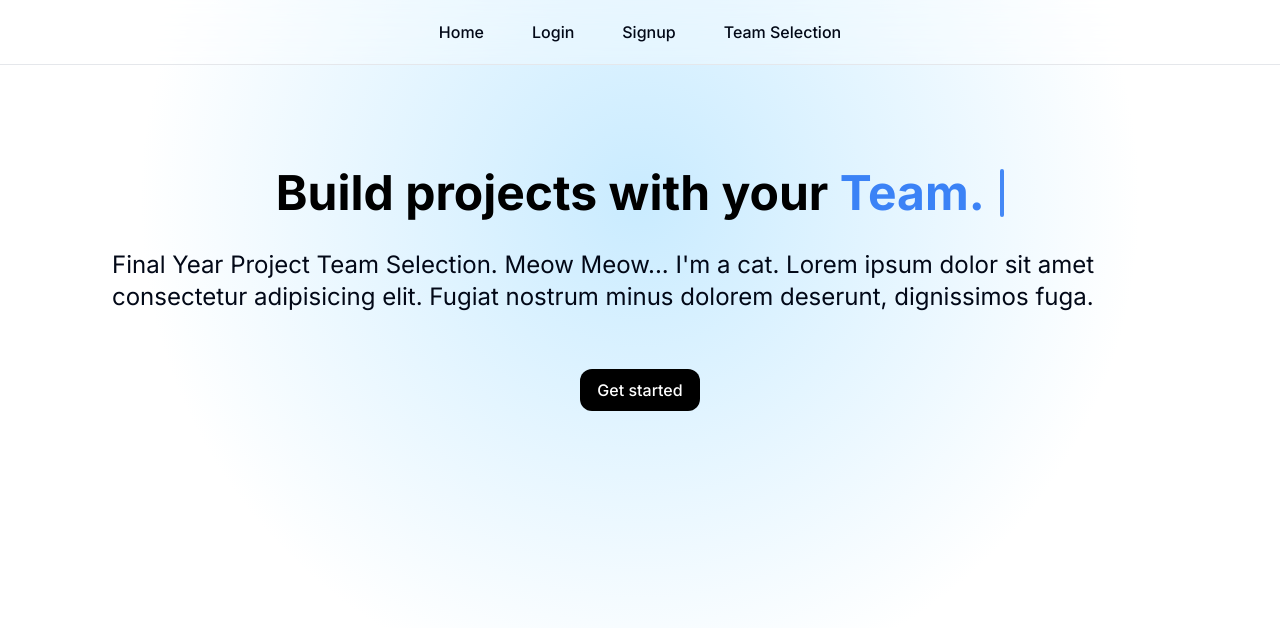
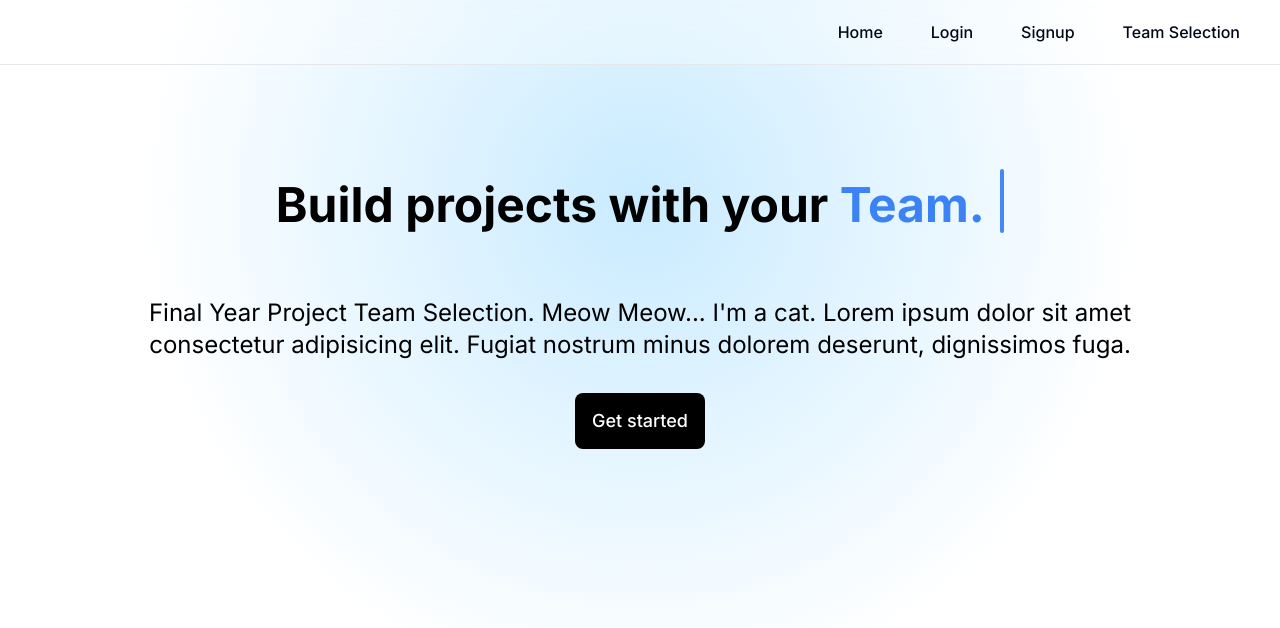
Before and after one commit to vedantkesharia/fyp-team-selection-website, a Next.js app: page / in a window 1280 px wide. Shown: the top 628 px of the page. Built offline with nearby package versions, Linux system fonts and the light colour scheme.

Commit message:
commit2 7th july

```diff
--- a/package.json
+++ b/package.json
@@ -27,6 +27,7 @@
     "next-themes": "^0.3.0",
     "react": "^18",
     "react-dom": "^18",
+    "react-intersection-observer": "^9.10.3",
     "sonner": "^1.4.41",
     "tailwind-merge": "^2.3.0",
     "tailwindcss-animate": "^1.0.7"
--- a/src/app/page.js
+++ b/src/app/page.js
@@ -1,40 +1,33 @@
-"use client"
-import React from 'react'
+"use client";
+import React from 'react';
 import { useRouter } from "next/navigation";
 import { TypewriterEffectSmooth } from "../components/components/typewriter-effect";
 import { Button } from '@/components/ui/button';
+
 export default function Main() {
   const router = useRouter();
+
   const handleLogin = () => {
     router.push("/login");
   };
+
   const words = [
-    {
-      text: "Build",
-    },
-    {
-      text: "projects",
-    },
-    {
-        text: "with",
-    },
-    {
-      text: "your",
-    },
-    {
-      text: "Team.",
-      className: "text-blue-500 dark:text-blue-500",
-    },
+    { text: "Build" },
+    { text: "projects" },
+    { text: "with" },
+    { text: "your" },
+    { text: "Team.", className: "text-blue-500 dark:text-blue-500" },
   ];
+
   return (
-        <div className="flex flex-col items-center justify-start h-[40rem] pt-20">
+    <div className="flex flex-col items-center justify-start h-screen pt-44 md:pt-20 px-4 sm:px-8 md:px-12 lg:px-20 ">
       <TypewriterEffectSmooth words={words} />
-          <div className="flex flex-col md:flex-row space-y-4 md:space-y-0 space-x-0 md:space-x-4">
-            <div className='flex-col flex items-center'>
-              <p className="text-2xl text-black-600 dark:text-neutral-200 pl-28 pr-28 pb-14">
+      <div className="flex flex-col md:flex-row space-y-4 md:space-y-0 space-x-0 md:space-x-4 mt-8 md:mt-6">
+        <div className='flex flex-col items-center '>
+          <p className="text-lg md:text-xl lg:text-2xl text-black dark:text-white text-center ">
             Final Year Project Team Selection. Meow Meow... I'm a cat. Lorem ipsum dolor sit amet consectetur adipisicing elit. Fugiat nostrum minus dolorem deserunt, dignissimos fuga.
           </p>
-              <Button className="flex justify-center w-50 h-15 rounded-xl bg-black border dark:border-white border-transparent text-white text-md" onClick={handleLogin}>
+          <Button className="mt-10 md:mt-8 w-full md:w-auto h-12 md:h-14 rounded-lg bg-black border dark:border-white border-transparent text-white text-md md:text-lg" onClick={handleLogin}>
             Get started
           </Button>
         </div>
@@ -42,4 +35,52 @@ export default function Main() {
     </div>
   );
 }
+
+
+
+
+// "use client"
+// import React from 'react'
+// import { useRouter } from "next/navigation";
+// import { TypewriterEffectSmooth } from "../components/components/typewriter-effect";
+// import { Button } from '@/components/ui/button';
+// export default function Main() {
+//     const router = useRouter();
+//     const handleLogin = () => {
+//         router.push("/login");
+//     };
+//   const words = [
+//     {
+//       text: "Build",
+//     },
+//     {
+//       text: "projects",
+//     },
+//     {
+//         text: "with",
+//     },
+//     {
+//       text: "your",
+//     },
+//     {
+//       text: "Team.",
+//       className: "text-blue-500 dark:text-blue-500",
+//     },
+//   ];
+//   return (
+//         <div className="flex flex-col items-center justify-start h-[40rem] pt-20">
+//           <TypewriterEffectSmooth words={words} />
+//           <div className="flex flex-col md:flex-row space-y-4 md:space-y-0 space-x-0 md:space-x-4">
+//             <div className='flex-col flex items-center'>
+//               <p className="text-2xl text-black-600 dark:text-neutral-200 pl-28 pr-28 pb-14">
+//                 Final Year Project Team Selection. Meow Meow... I'm a cat. Lorem ipsum dolor sit amet consectetur adipisicing elit. Fugiat nostrum minus dolorem deserunt, dignissimos fuga.
+//               </p>
+//               <Button className="flex justify-center w-50 h-15 rounded-xl bg-black border dark:border-white border-transparent text-white text-md" onClick={handleLogin}>
+//                 Get started
+//               </Button>
+//             </div>
+//           </div>
+//         </div>
+//   );
+// }
 // fdfj
--- a/src/components/components/navbar.jsx
+++ b/src/components/components/navbar.jsx
@@ -1,48 +1,42 @@
-import Link from "next/link"
-import { Button } from "@/components/ui/button"
+import Link from "next/link";
+import { useState } from "react";
+import { Button } from "@/components/ui/button";
 
 export default function Navbar() {
+  const [mobileMenuOpen, setMobileMenuOpen] = useState(false);
+
+  const toggleMobileMenu = () => {
+    setMobileMenuOpen(!mobileMenuOpen);
+  };
+
   return (
     <header className="sticky top-0 z-10 bg-white backdrop-filter backdrop-blur-lg bg-opacity-30 border-b border-gray-200">
-      <div className="container flex h-16 items-center justify-center px-4 md:px-6">
-        <nav className="hidden gap-4 md:flex">
-          <Link
-            href="/"
-            className="group inline-flex h-9 w-max items-center justify-center rounded-md px-4 py-2 text-12 font-medium transition-colors hover:bg-gray-900 hover:text-gray-50 focus:bg-gray-900 focus:text-gray-50 focus:outline-none disabled:pointer-events-none disabled:opacity-50 dark:hover:bg-gray-50 dark:hover:text-gray-900 dark:focus:bg-gray-50 dark:focus:text-gray-900"
-            prefetch={false}
-          >
-            Home
-          </Link>
-          <Link
-            href="/login"
-            className="group inline-flex h-9 w-max items-center justify-center rounded-md px-4 py-2 text-12 font-medium transition-colors hover:bg-gray-900 hover:text-gray-50 focus:bg-gray-900 focus:text-gray-50 focus:outline-none disabled:pointer-events-none disabled:opacity-50 dark:hover:bg-gray-50 dark:hover:text-gray-900 dark:focus:bg-gray-50 dark:focus:text-gray-900"
-            prefetch={false}
-          >
-            Login
-          </Link>
-          <Link
-            href="/signup"
-            className="group inline-flex h-9 w-max items-center justify-center rounded-md px-4 py-2 text-12 font-medium transition-colors hover:bg-gray-900 hover:text-gray-50 focus:bg-gray-900 focus:text-gray-50 focus:outline-none disabled:pointer-events-none disabled:opacity-50 dark:hover:bg-gray-50 dark:hover:text-gray-900 dark:focus:bg-gray-50 dark:focus:text-gray-900"
-            prefetch={false}
-          >
-            Signup
-          </Link>
-          <Link
-            href="/team-selection"
-            className="group inline-flex h-9 w-max items-center justify-center rounded-md px-4 py-2 text-12 font-medium transition-colors hover:bg-gray-900 hover:text-gray-50 focus:bg-gray-900 focus:text-gray-50 focus:outline-none disabled:pointer-events-none disabled:opacity-50 dark:hover:bg-gray-50 dark:hover:text-gray-900 dark:focus:bg-gray-50 dark:focus:text-gray-900"
-            prefetch={false}
-          >
-            Team Selection
-          </Link>
+      <div className="container flex h-16 items-center justify-between px-4 md:px-6">
+        <div className="flex items-center">
+          <Button variant="outline" size="icon" className="md:hidden" onClick={toggleMobileMenu}>
+            <MenuIcon className="h-6 w-6" />
+            <span className="sr-only">Toggle navigation menu</span>
+          </Button>
+        </div>
 
+        <nav className={`md:flex ${mobileMenuOpen ? 'flex-col items-center' : 'hidden md:flex'} gap-4`}>
+          <NavLink href="/" text="Home" onClick={() => setMobileMenuOpen(false)} />
+          <NavLink href="/login" text="Login" onClick={() => setMobileMenuOpen(false)} />
+          <NavLink href="/signup" text="Signup" onClick={() => setMobileMenuOpen(false)} />
+          <NavLink href="/team-selection" text="Team Selection" onClick={() => setMobileMenuOpen(false)} />
         </nav>
-        <Button variant="outline" size="icon" className="md:hidden">
-          <MenuIcon className="h-6 w-6" />
-          <span className="sr-only">Toggle navigation menu</span>
-        </Button>
       </div>
     </header>
-  )
+  );
+}
+
+function NavLink({ href, text, onClick }) {
+  return (
+    <Link href={href} className="group inline-flex h-9 w-max items-center justify-center rounded-md px-4 py-2 text-12 font-medium transition-colors hover:bg-gray-900 hover:text-gray-50 focus:bg-gray-900 focus:text-gray-50 focus:outline-none disabled:pointer-events-none disabled:opacity-50 dark:hover:bg-gray-50 dark:hover:text-gray-900 dark:focus:bg-gray-50 dark:focus:text-gray-900" onClick={onClick}>
+        {text}
+
+    </Link>
+  );
 }
 
 function MenuIcon(props) {
@@ -63,5 +57,152 @@ function MenuIcon(props) {
       <line x1="4" x2="20" y1="6" y2="6" />
       <line x1="4" x2="20" y1="18" y2="18" />
     </svg>
-  )
+  );
 }
+
+
+
+
+
+// // Import necessary modules
+// import Link from "next/link";
+// import { useState } from "react";
+// import { Button } from "@/components/ui/button";
+
+// export default function Navbar() {
+//   // State to manage the visibility of the mobile menu
+//   const [mobileMenuOpen, setMobileMenuOpen] = useState(false);
+
+//   // Function to toggle the mobile menu
+//   const toggleMobileMenu = () => {
+//     setMobileMenuOpen(!mobileMenuOpen);
+//   };
+
+//   return (
+//     <header className="sticky top-0 z-10 bg-white backdrop-filter backdrop-blur-lg bg-opacity-30 border-b border-gray-200">
+//       <div className="container flex h-16 items-center justify-between px-4 md:px-6">
+//         {/* Logo or Branding (if applicable) */}
+//         <div className="flex items-center">
+//           {/* Hamburger menu icon */}
+//           <Button variant="outline" size="icon" className="md:hidden" onClick={toggleMobileMenu}>
+//             <MenuIcon className="h-6 w-6" />
+//             <span className="sr-only">Toggle navigation menu</span>
+//           </Button>
+//           {/* Logo or Branding text (if applicable) */}
+//         </div>
+
+//         {/* Regular navigation links */}
+//         <nav className={`md:flex ${mobileMenuOpen ? 'flex-col items-center' : 'hidden md:flex'} gap-4`}>
+//           <NavLink href="/" text="Home" />
+//           <NavLink href="/login" text="Login" />
+//           <NavLink href="/signup" text="Signup" />
+//           <NavLink href="/team-selection" text="Team Selection" />
+//         </nav>
+//       </div>
+//     </header>
+//   );
+// }
+
+// // Function to create individual navigation links
+// function NavLink({ href, text }) {
+//   return (
+//     <Link href={href}
+//    className="group inline-flex h-9 w-max items-center justify-center rounded-md px-4 py-2 text-12 font-medium transition-colors hover:bg-gray-900 hover:text-gray-50 focus:bg-gray-900 focus:text-gray-50 focus:outline-none disabled:pointer-events-none disabled:opacity-50 dark:hover:bg-gray-50 dark:hover:text-gray-900 dark:focus:bg-gray-50 dark:focus:text-gray-900">
+
+// {text}
+//     </Link>
+//   );
+// }
+
+// // MenuIcon component
+// function MenuIcon(props) {
+//   return (
+//     <svg
+//       {...props}
+//       xmlns="http://www.w3.org/2000/svg"
+//       width="24"
+//       height="24"
+//       viewBox="0 0 24 24"
+//       fill="none"
+//       stroke="currentColor"
+//       strokeWidth="2"
+//       strokeLinecap="round"
+//       strokeLinejoin="round"
+//     >
+//       <line x1="4" x2="20" y1="12" y2="12" />
+//       <line x1="4" x2="20" y1="6" y2="6" />
+//       <line x1="4" x2="20" y1="18" y2="18" />
+//     </svg>
+//   );
+// }
+
+
+
+
+// import Link from "next/link"
+// import { Button } from "@/components/ui/button"
+
+// export default function Navbar() {
+//   return (
+//     <header className="sticky top-0 z-10 bg-white backdrop-filter backdrop-blur-lg bg-opacity-30 border-b border-gray-200">
+//       <div className="container flex h-16 items-center justify-center px-4 md:px-6">
+//         <nav className="hidden gap-4 md:flex">
+//           <Link
+//             href="/"
+//             className="group inline-flex h-9 w-max items-center justify-center rounded-md px-4 py-2 text-12 font-medium transition-colors hover:bg-gray-900 hover:text-gray-50 focus:bg-gray-900 focus:text-gray-50 focus:outline-none disabled:pointer-events-none disabled:opacity-50 dark:hover:bg-gray-50 dark:hover:text-gray-900 dark:focus:bg-gray-50 dark:focus:text-gray-900"
+//             prefetch={false}
+//           >
+//             Home
+//           </Link>
+//           <Link
+//             href="/login"
+//             className="group inline-flex h-9 w-max items-center justify-center rounded-md px-4 py-2 text-12 font-medium transition-colors hover:bg-gray-900 hover:text-gray-50 focus:bg-gray-900 focus:text-gray-50 focus:outline-none disabled:pointer-events-none disabled:opacity-50 dark:hover:bg-gray-50 dark:hover:text-gray-900 dark:focus:bg-gray-50 dark:focus:text-gray-900"
+//             prefetch={false}
+//           >
+//             Login
+//           </Link>
+          // <Link
+          //   href="/signup"
+          //   className="group inline-flex h-9 w-max items-center justify-center rounded-md px-4 py-2 text-12 font-medium transition-colors hover:bg-gray-900 hover:text-gray-50 focus:bg-gray-900 focus:text-gray-50 focus:outline-none disabled:pointer-events-none disabled:opacity-50 dark:hover:bg-gray-50 dark:hover:text-gray-900 dark:focus:bg-gray-50 dark:focus:text-gray-900"
+          //   prefetch={false}
+          // >
+//             Signup
+//           </Link>
+//           <Link
+//             href="/team-selection"
+//             className="group inline-flex h-9 w-max items-center justify-center rounded-md px-4 py-2 text-12 font-medium transition-colors hover:bg-gray-900 hover:text-gray-50 focus:bg-gray-900 focus:text-gray-50 focus:outline-none disabled:pointer-events-none disabled:opacity-50 dark:hover:bg-gray-50 dark:hover:text-gray-900 dark:focus:bg-gray-50 dark:focus:text-gray-900"
+//             prefetch={false}
+//           >
+//             Team Selection
+//           </Link>
+
+//         </nav>
+//         <Button variant="outline" size="icon" className="md:hidden">
+//           <MenuIcon className="h-6 w-6" />
+//           <span className="sr-only">Toggle navigation menu</span>
+//         </Button>
+//       </div>
+//     </header>
+//   )
+// }
+
+// function MenuIcon(props) {
+//   return (
+//     <svg
+//       {...props}
+//       xmlns="http://www.w3.org/2000/svg"
+//       width="24"
+//       height="24"
+//       viewBox="0 0 24 24"
+//       fill="none"
+//       stroke="currentColor"
+//       strokeWidth="2"
+//       strokeLinecap="round"
+//       strokeLinejoin="round"
+//     >
+//       <line x1="4" x2="20" y1="12" y2="12" />
+//       <line x1="4" x2="20" y1="6" y2="6" />
+//       <line x1="4" x2="20" y1="18" y2="18" />
+//     </svg>
+//   )
+// }
--- a/src/components/components/typewriter-effect.jsx
+++ b/src/components/components/typewriter-effect.jsx
@@ -1,10 +1,10 @@
-"use client";
-
+// TypewriterEffectSmooth component
+import React from 'react';
 import { cn } from "../../lib/utils.js";
-import { motion, stagger, useAnimate, useInView } from "framer-motion";
+import { motion, stagger } from "framer-motion";
 import { useEffect } from "react";
-
-export const TypewriterEffect = ({
+import { useInView } from "react-intersection-observer";
+export const TypewriterEffectSmooth = ({
   words=[],
   className,
   cursorClassName,
@@ -17,10 +17,9 @@ export const TypewriterEffect = ({
     };
   });
 
-  const [scope, animate] = useAnimate();
-  const isInView = useInView(scope);
+  const [ref, inView] = useInView();
 useEffect(() => {
-    if (isInView) {
+  if (inView) {
     animate(
       "span",
       {
@@ -35,74 +34,8 @@ export const TypewriterEffect = ({
       }
     );
   }
-  }, [isInView]);
+}, [inView]);
 
-  const renderWords = () => {
-    return (
-      <motion.div ref={scope} className="inline">
-        {wordsArray.map((word, idx) => {
-          return (
-            <div key={`word-${idx}`} className="inline-block">
-              {word.text.map((char, index) => (
-                <motion.span
-                  initial={{}}
-                  key={`char-${index}`}
-                  className={cn(
-                    `dark:text-white text-black opacity-0 hidden`,
-                    word.className
-                  )}
-                >
-                  {char}
-                </motion.span>
-              ))}
-              &nbsp;
-            </div>
-          );
-        })}
-      </motion.div>
-    );
-  };
-  return (
-    <div
-      className={cn(
-        "text-base sm:text-xl md:text-3xl lg:text-5xl font-bold text-center",
-        className
-      )}
-    >
-      {renderWords()}
-      <motion.span
-        initial={{
-          opacity: 0,
-        }}
-        animate={{
-          opacity: 1,
-        }}
-        transition={{
-          duration: 0.8,
-          repeat: Infinity,
-          repeatType: "reverse",
-        }}
-        className={cn(
-          "inline-block rounded-sm w-[4px] h-4 md:h-6 lg:h-10 bg-blue-500",
-          cursorClassName
-        )}
-      ></motion.span>
-    </div>
-  );
-};
-
-export const TypewriterEffectSmooth = ({
-  words=[],
-  className,
-  cursorClassName,
-}) => {
-  // split text inside of words into array of characters
-  const wordsArray = words.map((word) => {
-    return {
-      ...word,
-      text: word.text.split(""),
-    };
-  });
   const renderWords = () => {
     return (
       <div>
@@ -112,7 +45,7 @@ export const TypewriterEffectSmooth = ({
               {word.text.map((char, index) => (
                 <span
                   key={`char-${index}`}
-                  className={cn(`dark:text-white text-black `, word.className)}
+                  className={cn(`dark:text-white text-black`, word.className)}
                 >
                   {char}
                 </span>
@@ -142,9 +75,10 @@ export const TypewriterEffectSmooth = ({
         }}
       >
         <div
-          className="text-xs sm:text-base md:text-xl lg:text:3xl xl:text-5xl font-bold"
+          className="font-bold"
           style={{
             whiteSpace: "nowrap",
+            fontSize: "clamp(22px, 4vw, 48px)", // Adjust font size dynamically based on viewport width
           }}
         >
           {renderWords()}{" "}
@@ -159,15 +93,191 @@ export const TypewriterEffectSmooth = ({
         }}
         transition={{
           duration: 0.8,
-
           repeat: Infinity,
           repeatType: "reverse",
         }}
         className={cn(
-          "block rounded-sm w-[4px]  h-4 sm:h-6 xl:h-12 bg-blue-500",
+          "block rounded-sm w-[4px]  h-8 sm:h-10 xl:h-16 bg-blue-500",
           cursorClassName
         )}
       ></motion.span>
     </div>
   );
 };
+
+
+
+
+// "use client";
+
+// import { cn } from "../../lib/utils.js";
+// import { motion, stagger, useAnimate, useInView } from "framer-motion";
+// import { useEffect } from "react";
+
+// export const TypewriterEffect = ({
+//   words=[],
+//   className,
+//   cursorClassName,
+// }) => {
+//   // split text inside of words into array of characters
+//   const wordsArray = words.map((word) => {
+//     return {
+//       ...word,
+//       text: word.text.split(""),
+//     };
+//   });
+
+//   const [scope, animate] = useAnimate();
+//   const isInView = useInView(scope);
+//   useEffect(() => {
+//     if (isInView) {
+//       animate(
+//         "span",
+//         {
+//           display: "inline-block",
+//           opacity: 1,
+//           width: "fit-content",
+//         },
+//         {
+//           duration: 0.3,
+//           delay: stagger(0.1),
+//           ease: "easeInOut",
+//         }
+//       );
+//     }
+//   }, [isInView]);
+
+//   const renderWords = () => {
+//     return (
+//       <motion.div ref={scope} className="inline">
+//         {wordsArray.map((word, idx) => {
+//           return (
+//             <div key={`word-${idx}`} className="inline-block">
+//               {word.text.map((char, index) => (
+//                 <motion.span
+//                   initial={{}}
+//                   key={`char-${index}`}
+//                   className={cn(
+//                     `dark:text-white text-black opacity-0 hidden`,
+//                     word.className
+//                   )}
+//                 >
+//                   {char}
+//                 </motion.span>
+//               ))}
+//               &nbsp;
+//             </div>
+//           );
+//         })}
+//       </motion.div>
+//     );
+//   };
+//   return (
+//     <div
+//       className={cn(
+//         "text-base sm:text-xl md:text-3xl lg:text-5xl font-bold text-center",
+//         className
+//       )}
+//     >
+//       {renderWords()}
+//       <motion.span
+//         initial={{
+//           opacity: 0,
+//         }}
+//         animate={{
+//           opacity: 1,
+//         }}
+//         transition={{
+//           duration: 0.8,
+//           repeat: Infinity,
+//           repeatType: "reverse",
+//         }}
+//         className={cn(
+//           "inline-block rounded-sm w-[4px] h-4 md:h-6 lg:h-10 bg-blue-500",
+//           cursorClassName
+//         )}
+//       ></motion.span>
+//     </div>
+//   );
+// };
+
+// export const TypewriterEffectSmooth = ({
+//   words=[],
+//   className,
+//   cursorClassName,
+// }) => {
+//   // split text inside of words into array of characters
+//   const wordsArray = words.map((word) => {
+//     return {
+//       ...word,
+//       text: word.text.split(""),
+//     };
+//   });
+//   const renderWords = () => {
+//     return (
+//       <div>
+//         {wordsArray.map((word, idx) => {
+//           return (
+//             <div key={`word-${idx}`} className="inline-block">
+//               {word.text.map((char, index) => (
+//                 <span
+//                   key={`char-${index}`}
+//                   className={cn(`dark:text-white text-black `, word.className)}
+//                 >
+//                   {char}
+//                 </span>
+//               ))}
+//               &nbsp;
+//             </div>
+//           );
+//         })}
+//       </div>
+//     );
+//   };
+
+//   return (
+//     <div className={cn("flex space-x-1 my-6", className)}>
+//       <motion.div
+//         className="overflow-hidden pb-2"
+//         initial={{
+//           width: "0%",
+//         }}
+//         whileInView={{
+//           width: "fit-content",
+//         }}
+//         transition={{
+//           duration: 2,
+//           ease: "linear",
+//           delay: 1,
+//         }}
+//       >
+//         <div
+//           className="text-xs sm:text-base md:text-xl lg:text:3xl xl:text-5xl font-bold"
+//           style={{
+//             whiteSpace: "nowrap",
+//           }}
+//         >
+//           {renderWords()}{" "}
+//         </div>{" "}
+//       </motion.div>
+//       <motion.span
+//         initial={{
+//           opacity: 0,
+//         }}
+//         animate={{
+//           opacity: 1,
+//         }}
+//         transition={{
+//           duration: 0.8,
+
+//           repeat: Infinity,
+//           repeatType: "reverse",
+//         }}
+//         className={cn(
+//           "block rounded-sm w-[4px]  h-4 sm:h-6 xl:h-12 bg-blue-500",
+//           cursorClassName
+//         )}
+//       ></motion.span>
+//     </div>
+//   );
+// };
```
Also changed, not shown: 1 other file (tests, documents, lock files or other folders). Lines whose indentation alone changed are shown as unchanged.
